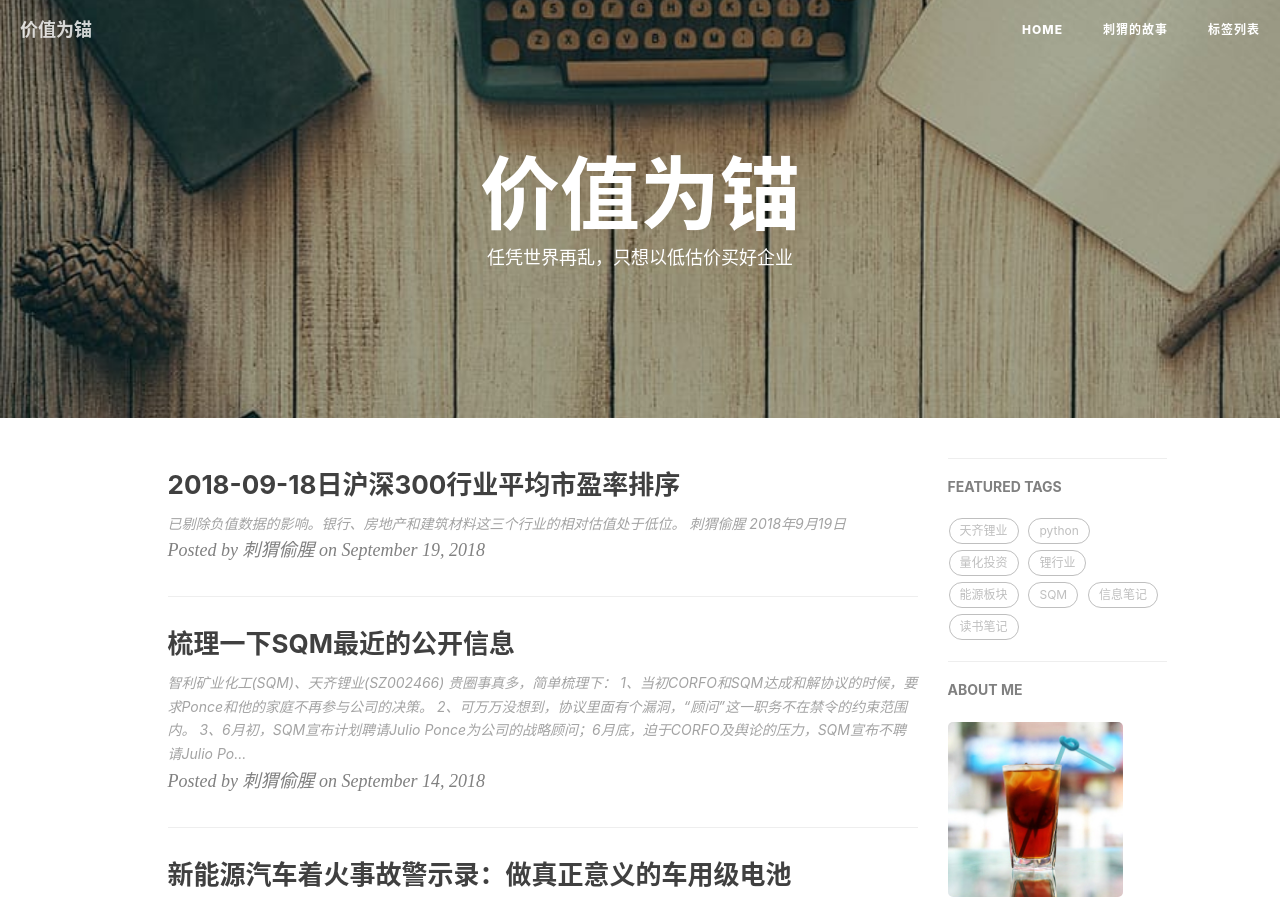
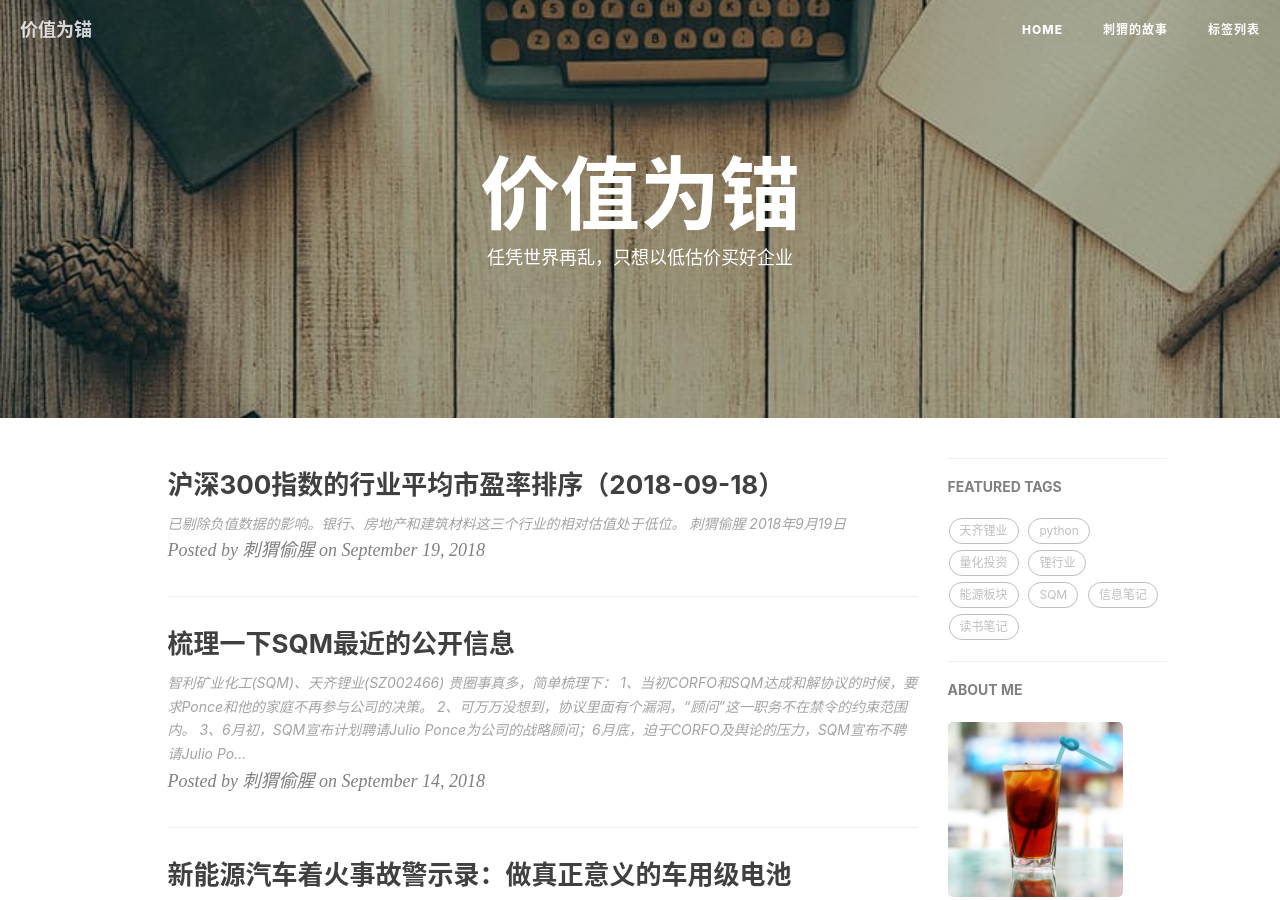
Before and after one commit to zoustephen/zoustephen.github.io, a Jekyll site: the page built from index.html, in a window 1280 px wide and 900 px high. Built offline with Jekyll 4.4.1, drawn with Linux system fonts in a browser that asks for light colours; nearby versions of some CDN libraries; the list of posts is cut into pages by our own code; comment, search, counter and statistics services are not loaded.

Commit message:
Update 沪深300指数的行业平均市盈率排序（2018-09-18）

```diff
--- a/_posts/2018-09-19-industrypesort.md
+++ b/_posts/2018-09-19-industrypesort.md
@@ -1,5 +1,5 @@
 ---
-title: 2018-09-18日沪深300行业平均市盈率排序
+title: 沪深300指数的行业平均市盈率排序（2018-09-18）
 layout: post
 tags: 量化投资
 author: 刺猬偷腥
```
